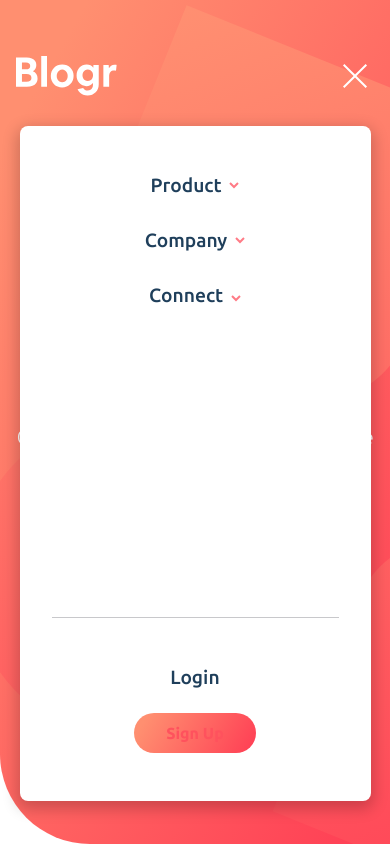
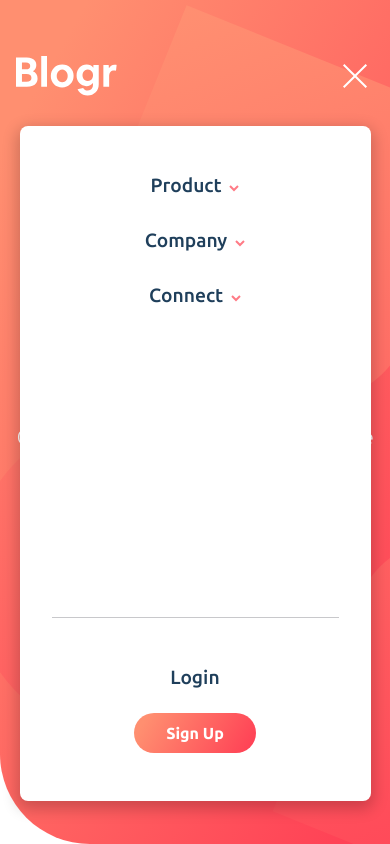
Before and after one commit to g-pg/frontendmentor-blogr-page, a Vue app: page / in a window 390 px wide. Both pictures are taken after a click on the button 352 px from the left and 77 px from the top of the page. Shown: the top 844 px of the page. Built offline with nearby package versions, Linux system fonts and the light colour scheme.

Commit message:
add dropdown to all nav items

```diff
--- a/src/components/Nav.vue
+++ b/src/components/Nav.vue
@@ -34,21 +34,22 @@ export default {
 
 			(this.showDropdown = true), (this.selectedMenu = menu);
 		},
-		closeDropdown(event) {
-			if (this.$refs.navItem && !this.$refs.navItem.contains(event.target)) {
+		closeDropdown(e) {
+			const navUlRef = this.$refs.navRef;
+			if (navUlRef && !navUlRef.contains(e.target)) {
 				this.showDropdown = false;
-				this.selectedMenu = "";
+				return (this.selectedMenu = "");
 			}
 		},
-		closeBurger(event) {
+		closeBurger(e) {
 			const navRef = this.$refs.navRef;
 			const burgerBtnRef = this.$refs.burgerBtnRef;
 
 			if (
 				navRef &&
 				burgerBtnRef &&
-				!navRef.contains(event.target) &&
-				!burgerBtnRef.contains(event.target)
+				!navRef.contains(e.target) &&
+				!burgerBtnRef.contains(e.target)
 			) {
 				this.burgerOpen = false;
 			}
@@ -100,18 +101,49 @@ export default {
 				<img :src="burgerIconPath" alt="" />
 			</button>
 			<div v-if="!isMobile || burgerOpen" class="nav-wrapper" ref="navRef">
-				<ul :class="['main-nav-ul', isMobile ? 'mobile' : '']">
-					<li ref="navItem">
-						<a href="#" class="primary-link" @click="handleMenuClick('product')"
-							>Product</a
-						><SvgComp :name="arrowIcon" :class="addRotationClass('product')" />
+				<ul :class="['main-nav-ul', isMobile ? 'mobile' : '']" ref="navUlRef">
+					<li class="navItem">
+						<div class="link-arrow" @click="handleMenuClick('product')">
+							<a href="#" class="primary-link">Product</a
+							><SvgComp
+								:name="arrowIcon"
+								:class="addRotationClass('product')"
+							/>
+						</div>
+						<div
+							class="dropdown"
+							:class="{
+								show: this.showDropdown && this.selectedMenu === 'product',
+							}"
+							ref="dropdownRef"
+						>
+							<a href="#">Overview</a>
+							<a href="#">Pricing</a>
+							<a href="#">Marketplace</a>
+							<a href="#">Features</a>
+							<a href="#">Integrations</a>
+						</div>
 					</li>
-					<li ref="navItem">
-						<a href="#" class="primary-link" @click="handleMenuClick('company')"
-							>Company</a
-						><SvgComp :name="arrowIcon" :class="addRotationClass('company')" />
+					<li class="navItem">
+						<div class="link-arrow" @click="handleMenuClick('Company')">
+							<a href="#" class="primary-link">Company</a
+							><SvgComp
+								:name="arrowIcon"
+								:class="addRotationClass('company')"
+							/>
+						</div>
+						<div
+							class="dropdown"
+							:class="{
+								show: this.showDropdown && this.selectedMenu === 'Company',
+							}"
+							ref="dropdownRef"
+						>
+							<a href="#">About</a><a href="#">Team</a><a href="#">Blog</a
+							><a href="#">Careers</a>
+						</div>
 					</li>
-					<li ref="navItem">
+					<li class="navItem">
 						<div class="link-arrow" @click="handleMenuClick('connect')">
 							<a href="#" class="primary-link">Connect</a
 							><SvgComp
@@ -126,9 +158,8 @@ export default {
 							}"
 							ref="dropdownRef"
 						>
-							<a href="#" class="dropdown-link">Contact</a
-							><a href="#" class="dropdown-link">Newsletter</a
-							><a href="#" class="dropdown-link">Linkedin</a>
+							<a href="#">Contact</a><a href="#">Newsletter</a
+							><a href="#">Linkedin</a>
 						</div>
 					</li>
 				</ul>
@@ -212,6 +243,7 @@ a {
 	/* animation: roll 0.3s ease-in forwards; */
 	transition: 0.3s ease-in;
 	display: none;
+	z-index: 10;
 }
 
 .show {
@@ -233,13 +265,12 @@ a {
 	}
 }
 
-.dropdown-link {
+.dropdown a {
 	color: var(--black);
 	font-size: 0.9rem;
 	font-weight: 500;
 }
-
-.dropdown-link:hover {
+.dropdown a:hover {
 	font-weight: 700;
 }
 .auth-btns {
@@ -305,6 +336,7 @@ a {
 		display: flex;
 		align-items: center;
 		justify-content: center;
+		flex-direction: column;
 	}
 	.dropdown {
 		text-align: center;
@@ -314,9 +346,11 @@ a {
 		left: 0;
 		margin: 0 auto;
 		gap: 1.8rem;
+		position: relative;
+		top: 10px;
 		/* animation: roll 0.3s ease-in forwards; */
 	}
-	.dropdown-link {
+	.dropdown a {
 		color: var(--very-dark-blue);
 		font-size: 1.1rem;
 	}
--- a/src/components/PrimaryBtn.vue
+++ b/src/components/PrimaryBtn.vue
@@ -72,9 +72,9 @@ button {
 
 .red {
 	background: var(--red-bg);
+	color: var(--white);
 }
 .red:hover {
 	background: var(--red-bg);
-	color: var(--white);
 }
 </style>
```
